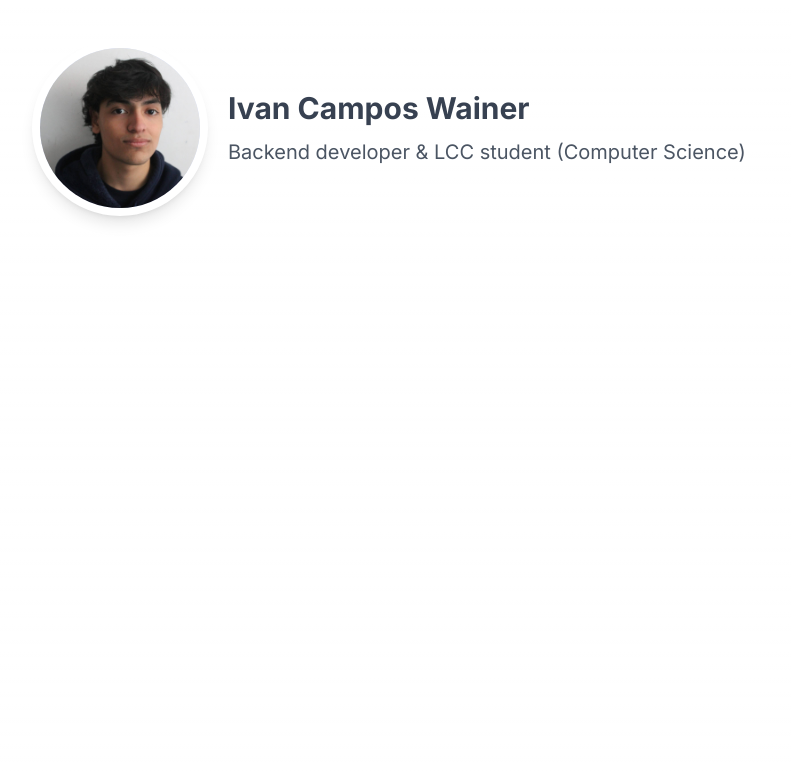
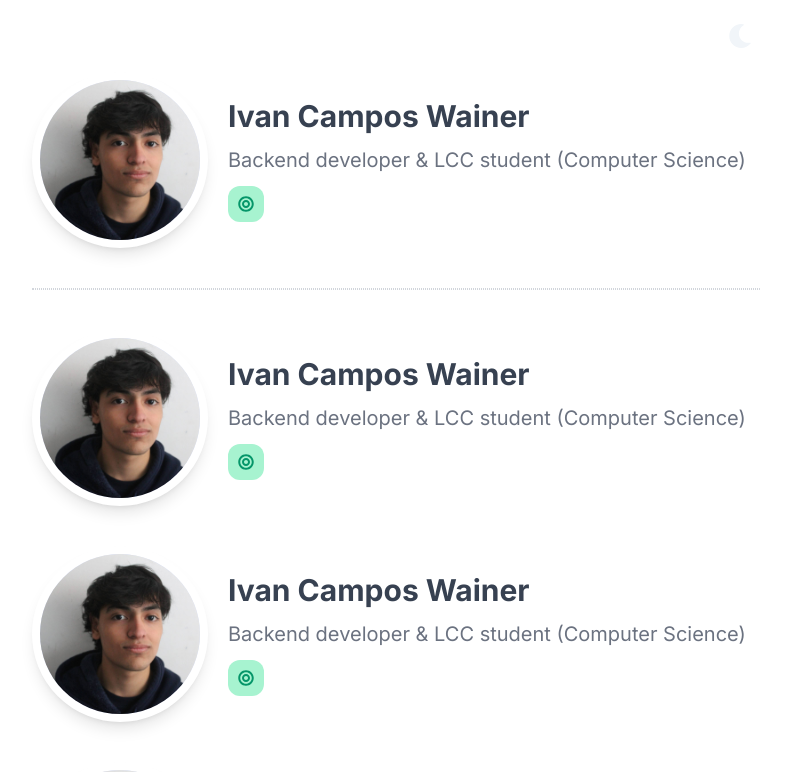
Before and after one commit to Ivowainer/ivancamposwainer-portfolio, a Next.js app: page / in a window 1280 px wide. Shown: the top 772 px of the page, without its empty margins (244-1035 px from the left). Built offline with nearby package versions, Linux system fonts and the light colour scheme.

Commit message:
Header n Navbar

```diff
--- a/src/app/globals.css
+++ b/src/app/globals.css
@@ -10,12 +10,7 @@
 
 body {
     color: rgb(var(--foreground-rgb));
-  background: linear-gradient(
-      to bottom,
-      transparent,
-      rgb(var(--background-end-rgb))
-    )
-    rgb(var(--background-start-rgb));
+    background: linear-gradient(to bottom, transparent, rgb(var(--background-end-rgb))) rgb(var(--background-start-rgb));
 }
 
 @layer utilities {
@@ -23,3 +18,39 @@ body {
         text-wrap: balance;
     }
 }
+
+@keyframes fadeInFromTop {
+    from {
+        opacity: 0;
+        transform: translateY(-20px);
+    }
+    to {
+        opacity: 1;
+        transform: translateY(0);
+    }
+}
+
+@keyframes fadeInFromBottom {
+    from {
+        opacity: 0;
+        transform: translateY(0);
+    }
+    to {
+        opacity: 1;
+        transform: translateY(10px);
+    }
+}
+
+.visible {
+    visibility: visible;
+    animation: fadeInFromTop 0.5s ease forwards;
+}
+
+.tooltip-container:hover {
+    .tooltip-child{
+        display: block;
+        position: absolute;
+        width: calc(50% + 6rem);
+        animation: fadeInFromBottom 0.25s ease forwards;
+    }
+}
--- a/src/app/layout.tsx
+++ b/src/app/layout.tsx
@@ -1,6 +1,7 @@
 import type { Metadata } from "next";
 import { Inter } from "next/font/google";
 import "./globals.css";
+import Navbar from "@/components/general/Navbar";
 
 const inter = Inter({ subsets: ["latin"] });
 
@@ -16,7 +17,11 @@ export default function RootLayout({
 }>) {
   return (
     <html lang="en">
-      <body className={inter.className}>{children}</body>
+
+      <body className={inter.className}>
+        <Navbar />
+        {children}
+      </body>
     </html>
   );
 }
--- a/src/app/page.tsx
+++ b/src/app/page.tsx
@@ -2,7 +2,11 @@ import Header from "@/components/header/Header";
 
 export default function Home() {
     return (
-        <div className="mx-auto max-w-3xl px-5 mb-5 flex flex-col gap-10 py-10">
+        <div className="mx-auto max-w-3xl px-5 mb-5 flex flex-col gap-10">
+            <Header />
+            <hr className="border border-dotted border-gray-300 rounded-md" />
+            <Header />
+            <Header />
             <Header />
         </div>
     );
--- /dev/null
+++ b/src/components/general/Navbar.tsx
@@ -0,0 +1,51 @@
+"use client";
+
+import Image from "next/image";
+import { useEffect, useState } from "react";
+
+import { CiSun } from "react-icons/ci";
+import { FaMoon } from "react-icons/fa";
+
+const Navbar = () => {
+    const [showEmoji, setShowEmoji] = useState(false);
+
+    useEffect(() => {
+        const handleScroll = () => {
+            const scrollTop = window.scrollY;
+            if (scrollTop > 200) {
+                setShowEmoji(true);
+            } else {
+                setShowEmoji(false);
+            }
+        };
+
+        window.addEventListener("scroll", handleScroll);
+
+        return () => {
+            window.removeEventListener("scroll", handleScroll);
+        };
+    }, []);
+
+    return (
+        <nav className="mx-auto max-w-3xl sticky top-0 z-10">
+            <div className="w-full bottom-0 static flex justify-between items-center py-1 px-5 z-20 bg-white bg-opacity-80 backdrop-blur-lg">
+                <div className="flex items-center justify-center gap-3">
+                    <div className={`${showEmoji ? "visible" : "invisible"} flex w-8 h-8`}>
+                        <Image src="/logo.png" width={1920} height={1080} alt="Logo Ivan Campos Wainer Portfolio" />
+                    </div>
+                    <p className={`${showEmoji ? "visible" : "invisible"}  text-gray-500 font-semibold`}>Ivan Campos Wainer</p>
+                </div>
+                <button className="py-4 px-2 sm:py-5 flex items-center gap-4 outline-none">
+                    <div className="text-2xl dark:block hidden text-slate-700">
+                        <CiSun />
+                    </div>
+                    <div className="text-2xl dark:hidden text-slate-100">
+                        <FaMoon />
+                    </div>
+                </button>
+            </div>
+        </nav>
+    );
+};
+
+export default Navbar;
--- a/src/components/header/Header.tsx
+++ b/src/components/header/Header.tsx
@@ -1,14 +1,24 @@
 import Image from "next/image";
+import { FaBullseye } from "react-icons/fa";
 
 const Header = () => {
     return (
         <header className="flex flex-col sm:flex-row items-center gap-5">
             <div className="relative w-44 h-44 bg-indigo-100 dark:bg-gray-700/60 border-8 border-white shadow-lg rounded-full overflow-hidden">
-                <Image src="/image_profile.jpg"  alt="Image Profile Ivan Campos Wainer" objectFit="cover" layout="fill" />
+                <Image src="/image_profile.jpg" alt="Image Profile Ivan Campos Wainer" objectFit="cover" layout="fill" />
             </div>
             <div className="flex flex-col gap-3">
                 <p className="text-gray-700 font-bold text-3xl">Ivan Campos Wainer</p>
-                <p className="text-gray-600 text-xl">Backend developer & LCC student (Computer Science)</p>
+                <p className="text-gray-500 text-xl">Backend developer & LCC student (Computer Science)</p>
+                <div className="flex gap-3">
+                    <div className="relative">
+                        <div className="tooltip-container p-2.5 rounded-xl grid place-items-center bg-emerald-200 text-emerald-600">
+                            <p className="tooltip-child hidden bg-gray-700 text-white bottom-[3.30rem] text-xs px-2 py-1 rounded-md">Looking for a job</p>
+                            <FaBullseye />
+                        </div>
+                    </div>
+
+                </div>
             </div>
         </header>
     );
```
Also changed, not shown: package.json (+5 -4 lines), public/logo.png (added), 1 other file (tests, documents, lock files or other folders). Lines whose indentation alone changed are shown as unchanged.
